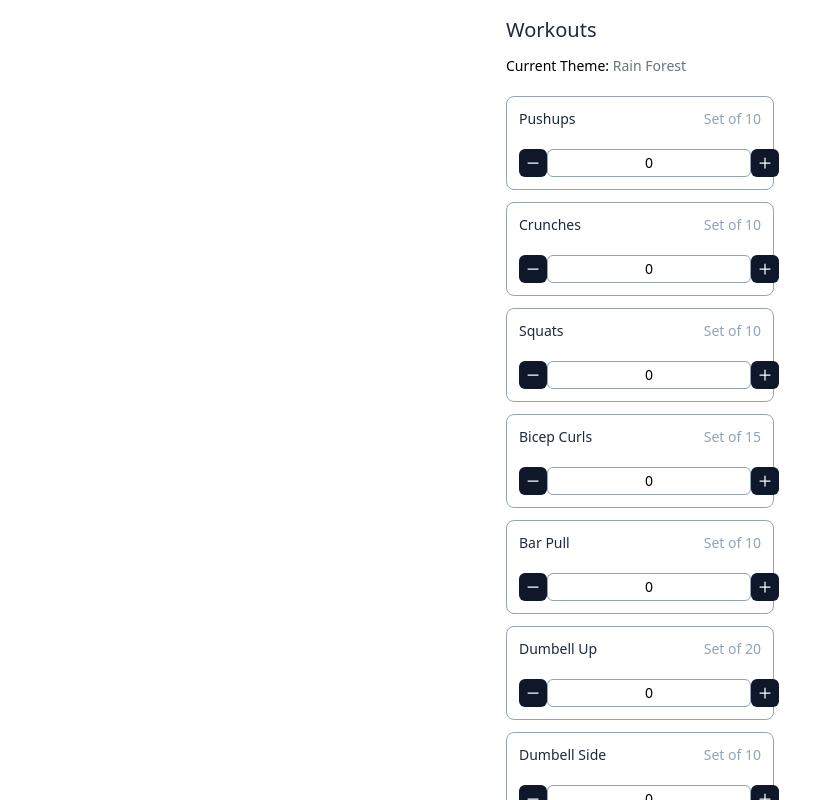
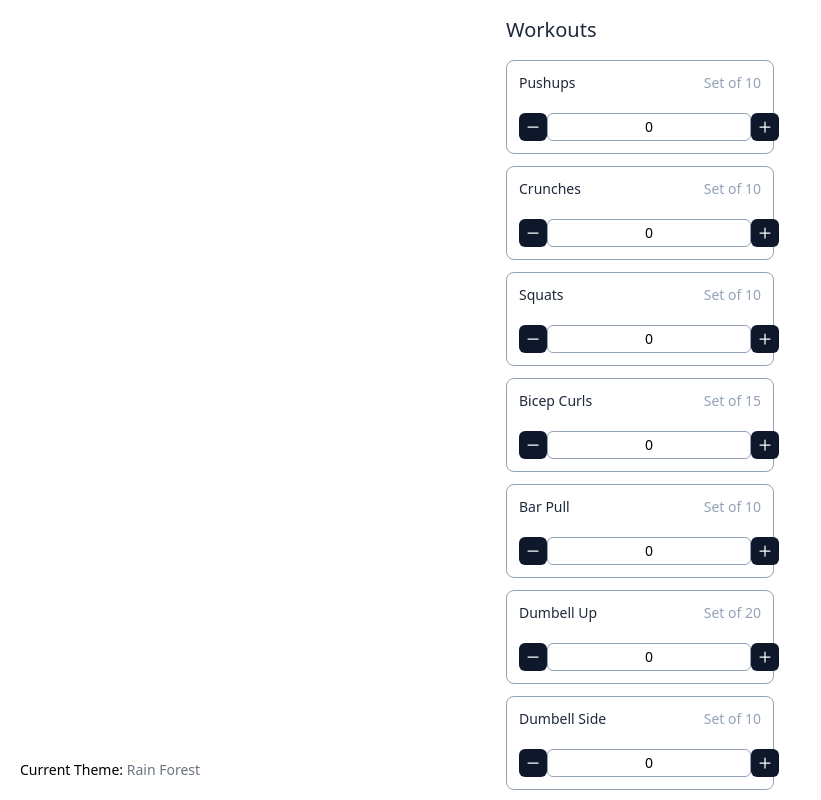
Before and after one commit to nirnejak/workout-tracker, a React (Vite) app: page / in a window 1280 px wide. Shown: the top 800 px of the page, without its empty margins (0-821 px from the left). Built offline with nearby package versions, Linux system fonts and the light colour scheme; some icons are missing.

Commit message:
Theme positioning changed

```diff
--- a/src/App.tsx
+++ b/src/App.tsx
@@ -1,20 +1,21 @@
 import * as React from "react"
 
-import { Toaster } from "sonner"
-
 import Workouts from "./components/Workouts"
-import ThemeProvider from "./store/ThemeContext"
+import { ThemeContext } from "./store/ThemeContext"
 import WorkoutsProvider from "./store/WorkoutsContext"
 
 const App: React.FC = () => {
+  const themeCtx = React.useContext(ThemeContext)
+
   return (
     <>
-      <ThemeProvider>
-        <WorkoutsProvider>
-          <Workouts />
-        </WorkoutsProvider>
-      </ThemeProvider>
-      <Toaster closeButton />
+      <WorkoutsProvider>
+        <Workouts />
+      </WorkoutsProvider>
+      <p className="fixed left-5 bottom-0 mb-5 text-sm">
+        <span>Current Theme: </span>
+        <span className="text-gray-500">{themeCtx?.theme}</span>
+      </p>
     </>
   )
 }
--- a/src/components/Workouts.tsx
+++ b/src/components/Workouts.tsx
@@ -23,7 +23,7 @@ const Workouts: React.FC = () => {
       className="mx-auto w-full p-4 md:w-[300px]"
       style={{ fontFamily: "system-ui, sans-serif" }}
     >
-      <div className="relative mb-2 flex justify-between">
+      <div className="relative mb-3 flex justify-between">
         <h1 className="text-xl font-medium text-slate-800">Workouts</h1>
         <div className="flex align-middle">
           <button
@@ -74,10 +74,6 @@ const Workouts: React.FC = () => {
           )}
         </div>
       </div>
-      <p className="mb-5 text-sm">
-        <span>Current Theme: </span>
-        <span className="text-gray-500">{themeCtx?.theme}</span>
-      </p>
       {workoutsCtx?.workouts.map((workout, index) => (
         <WorkoutContainer
           key={index}
--- a/src/main.tsx
+++ b/src/main.tsx
@@ -1,12 +1,18 @@
 import React from "react"
 
 import ReactDOM from "react-dom/client"
+import { Toaster } from "sonner"
 
 import App from "./App"
+import ThemeProvider from "./store/ThemeContext"
+
 import "./index.css"
 
 ReactDOM.createRoot(document.getElementById("root") as HTMLElement).render(
   <React.StrictMode>
-    <App />
+    <ThemeProvider>
+      <App />
+    </ThemeProvider>
+    <Toaster closeButton />
   </React.StrictMode>
 )
```
